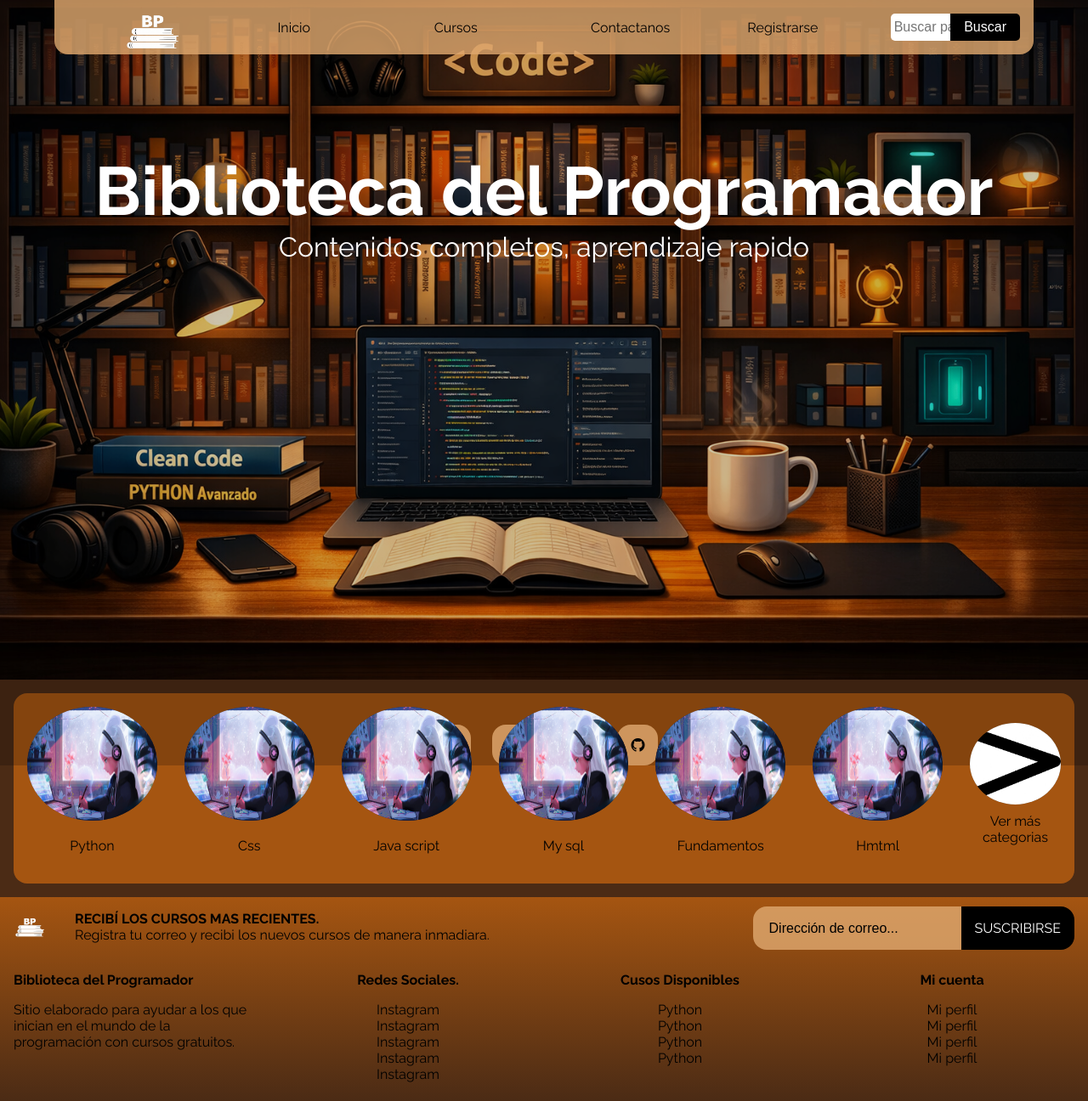
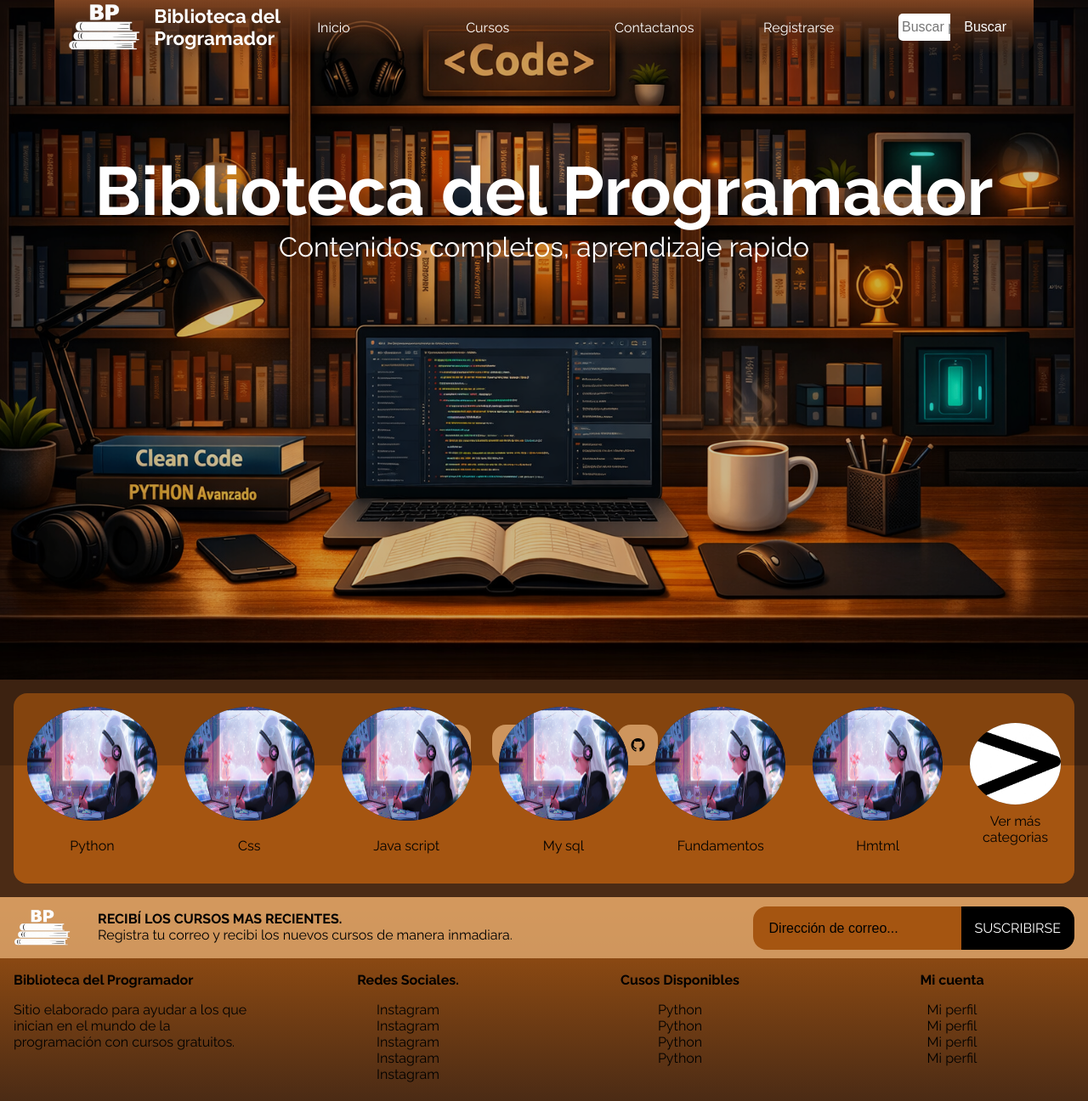
Before and after one commit to RonnyMT08/Plataforma-Cursos, a Flask app: page / in a window 1280 px wide. Shown: the whole page at 85% size. Run offline with Flask 3, Linux system fonts and the light colour scheme.

Commit message:
refactor(style-navbar): ajustes de colores y fondo tipo gradiente.

```diff
--- a/Frontend/static/styles/style.css
+++ b/Frontend/static/styles/style.css
@@ -6,7 +6,7 @@ COLORES GLOBALES
     --color-back: rgb(75 43 21);
     --primary-color: rgb(223 168 110 / 82%);
     --secundary-color: #a55511;
-    --font-color: rgb(255 255 255);
+    --font-color: white;
 }
 
 body {
@@ -26,7 +26,7 @@ nav {
 }
 
 .nav-barra {
-    background-color: var(--primary-color);
+    background: linear-gradient(180deg, #7d4321, transparent);
     display: grid;
     grid-template-columns: 1fr 4fr;
     flex-direction: column;
@@ -36,9 +36,20 @@ nav {
 }
 .nav-barra__logo {
     display: flex;
+    flex-direction: row;
     justify-content: center;
     align-items: center;
     height: 4rem;
+}
+
+.nav-barra__logo span{
+    display: flex;
+    flex-direction: column;
+    width: 10rem;
+    font-weight: bolder;
+    font-family: inherit;
+    color: var(--font-color);
+    font-size: 1.4rem;
 }
 
 .nav-barra__logo a {
@@ -46,7 +57,8 @@ nav {
 }
 
 .nav-barra__logo img {
-    height: 70px;
+    height: 4rem;
+    padding: 0rem 1rem;
 }
 
 .nav-barra__botones {
@@ -67,7 +79,7 @@ nav {
     align-items: center;
     padding: 1rem 2rem;
     text-decoration: none;
-    color: inherit;
+    color: var(--font-color);
     border-radius: 1rem;
     transition: all 0.2s ease-in-out;
 }
@@ -87,7 +99,7 @@ nav {
 }
 
 .nav-barra__botones-btn-buscar button{
-    background-color: black;
+    background-color: transparent;
     font-size: inherit;
     color: white;
     border: none;
@@ -96,10 +108,13 @@ nav {
 }
 .nav-barra__botones-btn a:hover {
     color: white;
+    text-decoration: underline;
 }
 
 .nav-barra__botones-btn-buscar button:hover{
     cursor: pointer;
+    background-color: black;
+    color: var(--font-color);
 }
 
 
@@ -115,6 +130,7 @@ footer {
 }
 
 .footer-email {
+    background-color: var(--primary-color);
     display: flex;
     flex-direction: row;
     height: 30%;
@@ -134,9 +150,8 @@ footer {
 }
 
 .footer-email__message-img img {
-    height: 100%;
-    width: 100%;
-    border-radius: 50%;
+    height: 70%;
+    padding: 0rem 1rem;
 }
 
 .footer-email__message-text {
@@ -153,6 +168,7 @@ footer {
 }
 
 .footer-email__scope {
+
     display: flex;
     width: auto;
     height: 100%;
@@ -163,7 +179,7 @@ footer {
 }
 
 .footer-email__scope-inputext{
-    background-color: var(--primary-color);
+    background-color: var(--secundary-color);
     border-radius: 1rem 0rem 0rem 1rem;
     padding: 1rem;
 }
--- a/Frontend/templates/base.html
+++ b/Frontend/templates/base.html
@@ -3,7 +3,7 @@
 <head>
     <meta charset="UTF-8">
     <meta name="viewport" content="width=device-width, initial-scale=1.0">
-    <link rel="shortcut icon" href="{{ url_for('static', filename='images/logo_bp2.png')}}" type="image/x-icon">
+    <link rel="shortcut icon" href="{{ url_for('static', filename='images/logo_bp3.png')}}" type="image/x-icon">
     <link rel="stylesheet" href="{{ url_for('static', filename='styles/style.css')}}">
     <link href="https://fonts.googleapis.com/css2?family=Raleway:wght@400;700&display=swap" rel="stylesheet">
     <!-- Bootstrap Icons -->
@@ -14,7 +14,8 @@
     <nav>
         <div class="nav-barra">
             <div class="nav-barra__logo">
-                <a href="{{ url_for('index')}}"><img src="{{ url_for('static', filename='images/logo_bp2.png')}}" alt=""></a>
+                <a href="{{ url_for('index')}}"><img src="{{ url_for('static', filename='images/logo_bp3.png')}}" alt=""></a>
+                <span>Biblioteca del Programador</span>
             </div>
             <div class="nav-barra__botones">
                 <div class="nav-barra__botones-btn">
@@ -41,7 +42,7 @@
     <footer>
         <div class="footer-email">
             <div class="footer-email__message">
-                <div class="footer-email__message-img"><img src="{{ url_for('static', filename="/images/logo_bp.png")}}" alt=""></div>
+                <div class="footer-email__message-img"><img src="{{ url_for('static', filename="/images/logo_bp3.png")}}" alt=""></div>
                 <div class="footer-email__message-text">
                     <div class="footer-email__message-text-title">RECIBÍ LOS CURSOS MAS RECIENTES.</div>
                     <div class="footer-email__message-text-text">Registra tu correo y recibi los nuevos cursos de manera inmadiara.</div>
```
Also changed, not shown: Frontend/static/images/logo_bp3.png (added).
